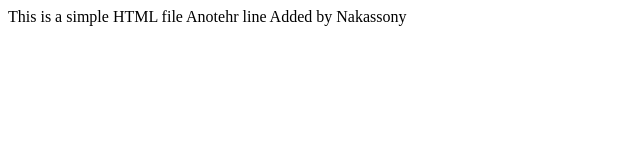
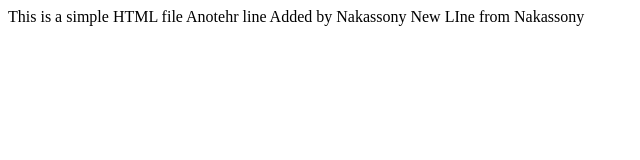
Before and after one commit to jonatanboruga/second, a plain HTML site: page index.html in a window 1280 px wide. Shown: the whole page, without its empty margins (0-640 px from the left). Drawn offline with Linux system fonts and the light colour scheme.

```diff
--- a/index.html
+++ b/index.html
@@ -11,6 +11,7 @@
 <body>
     This is a simple HTML file
     Anotehr line Added by Nakassony
+    New LIne from Nakassony
 </body>
 
 </html>
```
